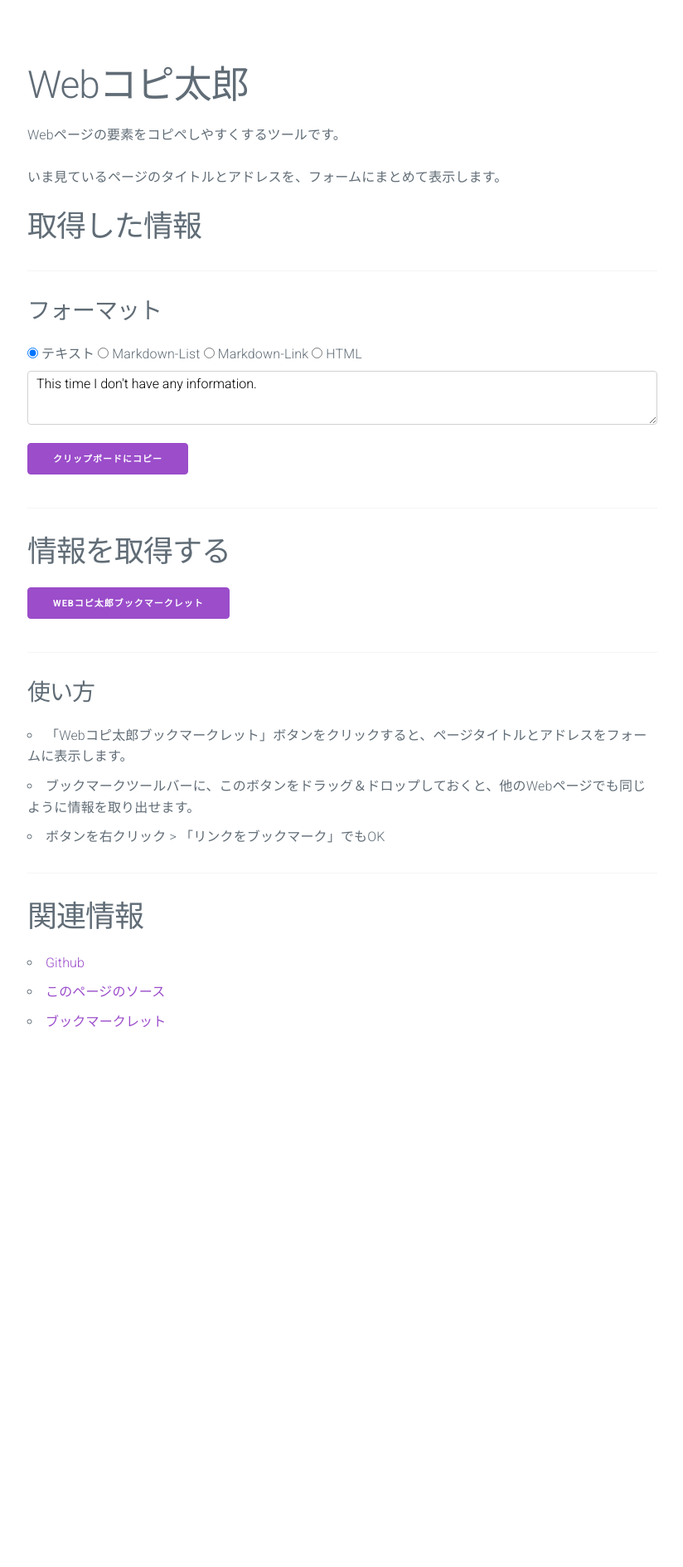
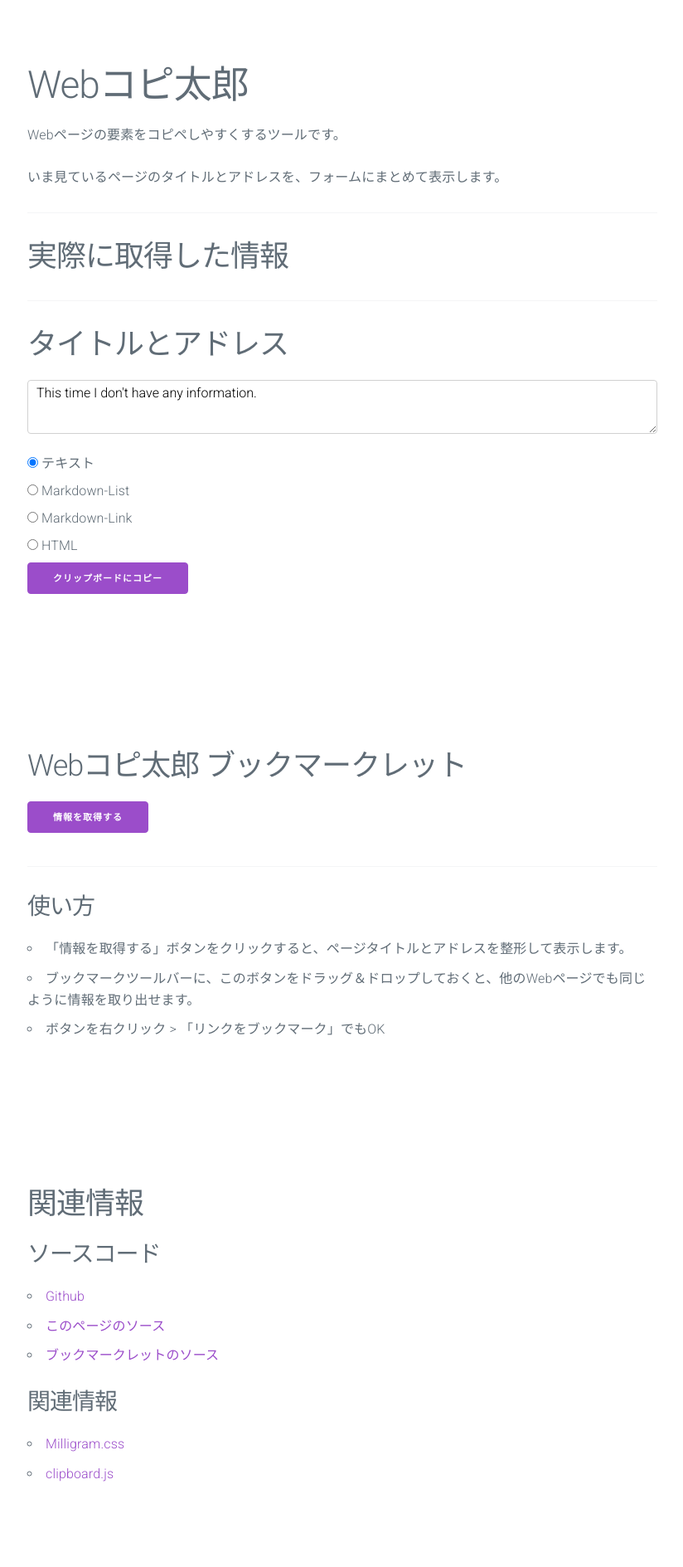
Before and after one commit to ycatch/copy-taro, a PHP site: page / in a window 1280 px wide. Shown: the whole page at 83% size, without its empty margins (227-1051 px from the left). Before the commit the page ends 1238 px from the top, so only its background shows below. Run offline with PHP 8.4, Linux system fonts and the light colour scheme; some libraries are stand-ins or nearby versions.

Commit message:
ページレイアウトを調整

```diff
--- /dev/null
+++ b/clip_format.js
@@ -0,0 +1,17 @@
+// clip from form to clipboard
+// https://clipboardjs.com/
+
+var clipboard = new ClipboardJS('.button');
+
+clipboard.on('success', function(e) {
+    console.info('Action:', e.action);
+    console.info('Text:', e.text);
+    console.info('Trigger:', e.trigger);
+
+    e.clearSelection();
+});
+
+clipboard.on('error', function(e) {
+    console.error('Action:', e.action);
+    console.error('Trigger:', e.trigger);
+});
--- a/index.php
+++ b/index.php
@@ -26,7 +26,8 @@
             <p>Webページの要素をコピペしやすくするツールです。</p>
             <p>いま見ているページのタイトルとアドレスを、フォームにまとめて表示します。</p>
 
-            <h2>取得した情報</h2>
+            <hr>
+            <h2>実際に取得した情報</h2>
             <?php
                 if(empty($_POST)) {
                     $output = "This time I don't have any information.";
@@ -47,101 +48,56 @@
             ?>
 
             <hr>
-
-            <h3>フォーマット</h3>
+            <h2>タイトルとアドレス</h2>
             <form>
-                <input type="radio" name="format" value="0" checked> テキスト
-                <input type="radio" name="format" value="1"> Markdown-List
-                <input type="radio" name="format" value="2"> Markdown-Link
-                <input type="radio" name="format" value="3"> HTML
-
                 <textarea id="copyArea" class="js-copytext" rows=15 cols=80><?php echo rtrim($output); ?></textarea>
+                <input type="radio" name="format" value="0" checked> テキスト <br>
+                <input type="radio" name="format" value="1"> Markdown-List <br>
+                <input type="radio" name="format" value="2"> Markdown-Link <br>
+                <input type="radio" name="format" value="3"> HTML <br>
                 <p>
                     <a class="button" data-clipboard-target="#copyArea" href="#">クリップボードにコピー </a>
                 </p>
             </form>
+        </section>
 
-            <hr>
-
-            <h2>情報を取得する</h2>
-
-            <a class="button" href="javascript:void((function(undefined){var f=document.createElement('form');document.body.appendChild(f);var title=document.title;var input=document.createElement('input');input.setAttribute('type','hidden');input.setAttribute('name','title');input.setAttribute('value',title);f.appendChild(input);var uri=location.href;var input=document.createElement('input');input.setAttribute('type','hidden');input.setAttribute('name','uri');input.setAttribute('value',uri);f.appendChild(input);f.method='POST';f.target='_blank';f.action='https://www.catch.jp/program/copy-taro/index.php';f.submit()})());">Webコピ太郎ブックマークレット</a>
+        <section class="container">
+            <h2>Webコピ太郎 ブックマークレット</h2>
+            <a class="button" href="javascript:void((function(undefined){var f=document.createElement('form');document.body.appendChild(f);var title=document.title;var input=document.createElement('input');input.setAttribute('type','hidden');input.setAttribute('name','title');input.setAttribute('value',title);f.appendChild(input);var uri=location.href;var input=document.createElement('input');input.setAttribute('type','hidden');input.setAttribute('name','uri');input.setAttribute('value',uri);f.appendChild(input);f.method='POST';f.target='_blank';f.action='https://www.catch.jp/program/copy-taro/index.php';f.submit()})());">情報を取得する</a>
 
             <hr>
 
             <h3>使い方</h3>
             <ul>
-            <li>「Webコピ太郎ブックマークレット」ボタンをクリックすると、ページタイトルとアドレスをフォームに表示します。</li>
-            <li>ブックマークツールバーに、このボタンをドラッグ＆ドロップしておくと、他のWebページでも同じように情報を取り出せます。</li>
-            <li>ボタンを右クリック > 「リンクをブックマーク」でもOK</li>
+                <li>「情報を取得する」ボタンをクリックすると、ページタイトルとアドレスを整形して表示します。</li>
+                <li>ブックマークツールバーに、このボタンをドラッグ＆ドロップしておくと、他のWebページでも同じように情報を取り出せます。</li>
+                <li>ボタンを右クリック > 「リンクをブックマーク」でもOK</li>
+            </ul>
+        </section>
+
+        <section class="container">
+            <h2>関連情報</h2>
+
+            <h3>ソースコード</h3>
+
+            <ul>
+                <li><a href="https://github.com/ycatch/copy-taro" target="_blank">Github</a></li>
+                <li><a href="https://github.com/ycatch/copy-taro/blob/master/index.php" target="_blank">このページのソース</a></li>
+                <li><a href="https://github.com/ycatch/copy-taro/blob/master/bookmarklet.js" target="_blank">ブックマークレットのソース</a></li>
             </ul>
 
-            <hr>
+            <h3>関連情報</h3>
 
-            <h2>関連情報</h2>
-            <div>
-                <ul>
-                    <li><a href="https://github.com/ycatch/copy-taro">Github</a></li>
-                    <li><a href="https://github.com/ycatch/copy-taro/blob/master/index.php">このページのソース</a></li>
-                    <li><a href="https://github.com/ycatch/copy-taro/blob/master/bookmarklet.js">ブックマークレット</a></li>
-                </ul>
+            <ul>
+                <li><a href="https://milligram.io/" target="_blank">Milligram.css</a></li>
+                <li><a href="https://clipboardjs.com/" target="_blank">clipboard.js</a></li>
+            </ul>
 
-            </div>
         </section>
+
     </main>
     <script src="https://cdnjs.cloudflare.com/ajax/libs/clipboard.js/2.0.4/clipboard.min.js"></script>
-    <script>
-    var clipboard = new ClipboardJS('.button');
-
-    clipboard.on('success', function(e) {
-        console.info('Action:', e.action);
-        console.info('Text:', e.text);
-        console.info('Trigger:', e.trigger);
-
-        e.clearSelection();
-    });
-
-    clipboard.on('error', function(e) {
-        console.error('Action:', e.action);
-        console.error('Trigger:', e.trigger);
-    });
-    </script>
-
-    <script>
-        window.onload = function() {
-
-            let pageTitle = document.getElementById('pageTitle');
-            let pageAddress = document.getElementById('pageAddress');
-            let copyArea = document.getElementById('copyArea');
-            let checkOption = document.getElementsByName('format');
-
-            checkOption.forEach(function(event) {
-                event.addEventListener("click", function() {
-                    let format_value = document.querySelector("input:checked[name=format]").value;
-                    switch(Number(format_value)) {
-                        case 0: // Planetext
-                            setFormat(pageTitle.innerText + "\n" + pageAddress.innerText);
-                            break;
-                        case 1: // markdown-List
-                            setFormat("- " + pageTitle.innerText + "\n" + "  " + pageAddress.innerText);
-                            break;
-                        case 2: // markdown-Link
-                            setFormat("[" + pageTitle.innerText + "](" + pageAddress.innerText + ")");
-                            break;
-                        case 3:
-                            setFormat("<a href='" + pageAddress.innerText + "'>" + pageTitle.innerText + "</a>");
-                            break;
-                        default:
-                            //Don't call this
-                            setFormat(format_value + pageTitle.innerText + "\n" + "default");
-                    }
-                });
-            });
-
-            let setFormat = function(format_text) {
-                copyArea.value = format_text;
-            };
-        };
-    </script>
+    <script src="./clip_format.js"></script>
+    <script src="./format.js"></script>
 </body>
 </html>
```
Also changed, not shown: format.js (added, +37 -0 lines).
